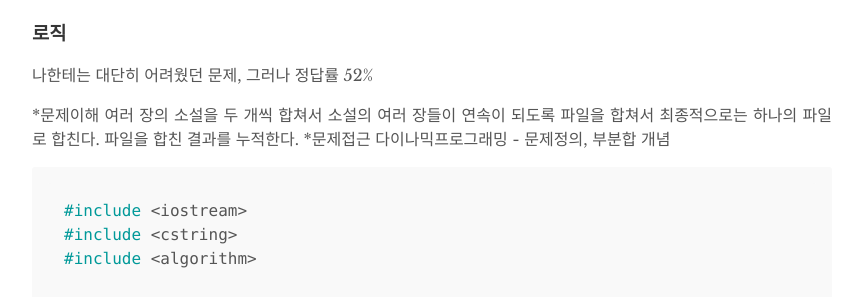
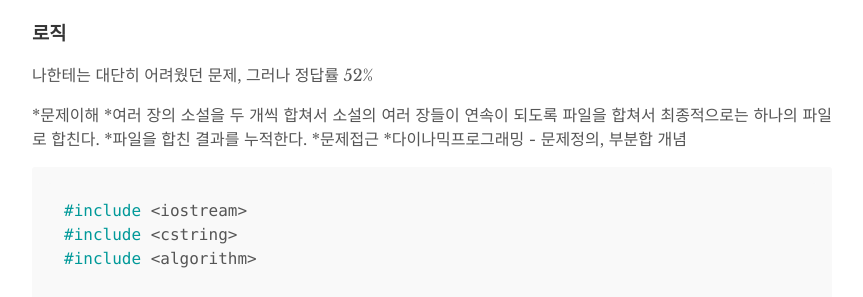
Before and after one commit to yobs0814/yobs0814.github.io, a Jekyll site: the page built from _posts/2019-06-26-BOJ11066.md, in a window 1280 px wide. Shown: the part 476-773 px from the top of the page, without its empty margins (208-1071 px from the left). Built offline with Jekyll 4.4.1, drawn with Linux system fonts in a browser that asks for light colours; comment, search, counter and statistics services are not loaded.

Commit message:
boj11066 modified

```diff
--- a/_posts/2019-06-26-BOJ11066.md
+++ b/_posts/2019-06-26-BOJ11066.md
@@ -15,10 +15,10 @@ tags:
 나한테는 대단히 어려웠던 문제, 그러나 정답률 52%
 
 *문제이해
-	여러 장의 소설을 두 개씩 합쳐서 소설의 여러 장들이 연속이 되도록 파일을 합쳐서 최종적으로는 하나의 파일로 합친다.
-	파일을 합친 결과를 누적한다.
+	*여러 장의 소설을 두 개씩 합쳐서 소설의 여러 장들이 연속이 되도록 파일을 합쳐서 최종적으로는 하나의 파일로 합친다.
+	*파일을 합친 결과를 누적한다.
 *문제접근
-	다이나믹프로그래밍 - 문제정의, 부분합 개념
+	*다이나믹프로그래밍 - 문제정의, 부분합 개념
 
 
 
```
